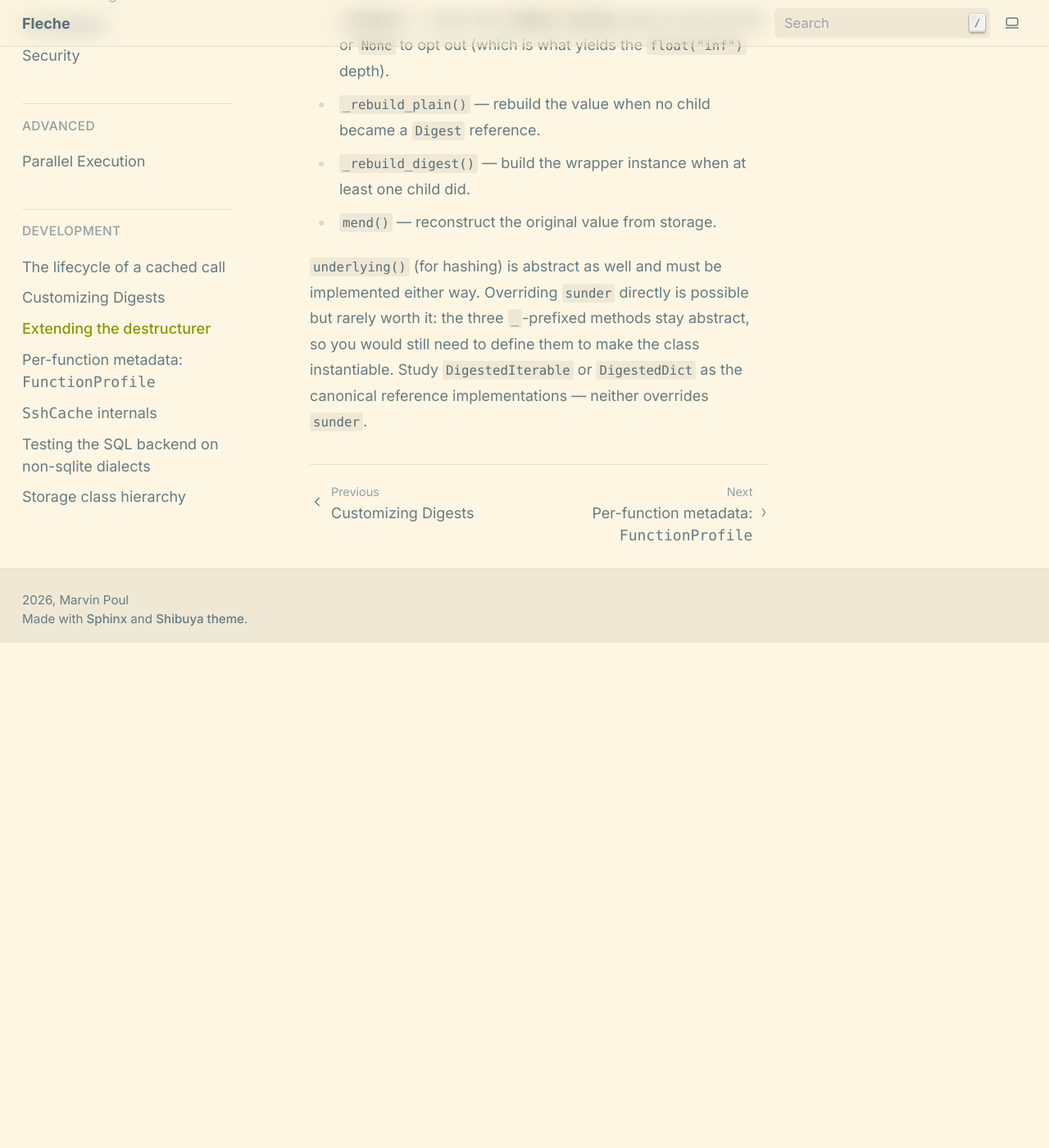
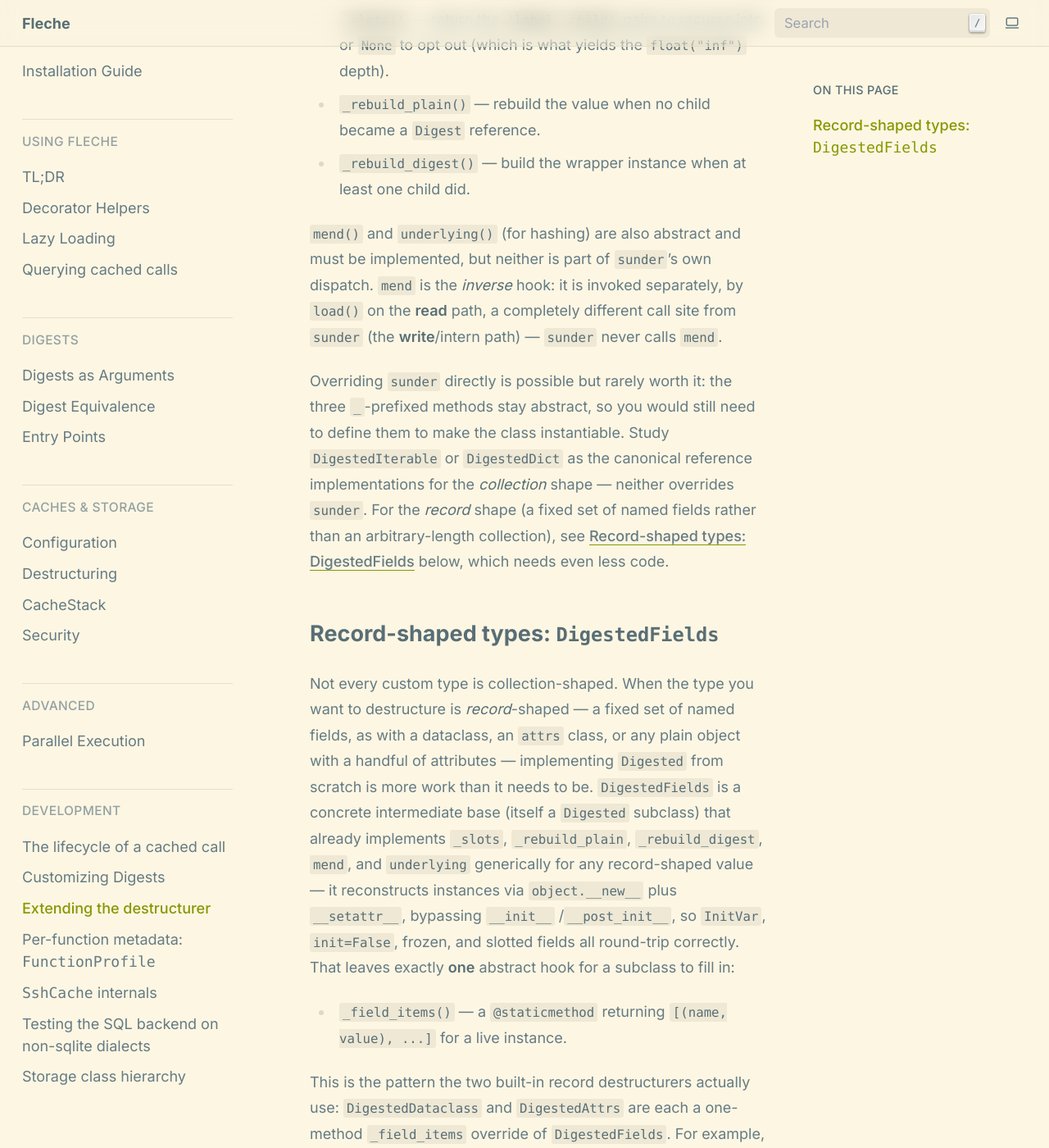
Before and after one commit to pmrv/fleche, a Sphinx documentation site: the page built from docs/dev/extending_destructurer.rst, in a window 1280 px wide and 1400 px high, scrolled down 1597 px. Shown: the whole window at 82% size. Built offline with Sphinx 7.4.7, drawn with Linux system fonts in a browser that asks for light colours; pages that are not in the unit, such as notebooks, are missing from menus; before the commit the page ends 2381 px from its top, so only the background shows below that; some of the changed text lies outside the part shown.

Commit message:
docs(dev): fix sunder/mend dispatch-count contradiction, document DigestedFields path
extending_destructurer.rst had two verified inaccuracies against
src/fleche/storage/destructuring.py:

1. Self-contradiction: the "sunder_fn contract" section told readers to
   "implement the four abstract methods" `Digested.sunder` dispatches to
   (listing `_slots`, `_rebuild_plain`, `_rebuild_digest`, and `mend`), then
   a few lines later said "the three `_`-prefixed methods stay abstract" for
   the same set. `Digested.sunder` (the write/intern path) only calls
   `cls._slots`, `cls._rebuild_plain`, and `cls._rebuild_digest` - it never
   calls `mend`, which is invoked separately by `DestructuringMixin.load` on
   the read path. Confirmed by reading `sunder`'s body and by reproduction:
   a `Digested` subclass whose `mend` raises still returns normally from
   `.sunder(...)`. Fixed the count to three and added a sentence clarifying
   that `mend` (plus `underlying`, used for hashing) are abstract too but
   are not part of `sunder`'s own dispatch.

2. Missing coverage: the page only taught the from-scratch 3-hook
   `Digested` path and never mentioned `DigestedFields`, the concrete
   intermediate base (in the same module) that implements `_slots`,
   `_rebuild_plain`, `_rebuild_digest`, and `mend` generically for any
   record-shaped type, leaving only one abstract hook, `_field_items`.
   2 of the 4 built-in destructurers (`DigestedDataclass`, `DigestedAttrs`)
   are each a one-method `_field_items` override of `DigestedFields` - the
   pattern the codebase itself uses for the most common extension case
   ("I have a record-shaped custom type"). Added a "Record-shaped types:
   DigestedFields" subsection alongside the existing collection-shape
   guidance (DigestedIterable/DigestedDict), pointing readers to whichever
   of the two canonical shapes matches their type. Reproduced end-to-end:
   a `DigestedPoint(DigestedFields)` implementing only `_field_items`,
   registered via `register_destructurer`, round-trips correctly through a
   real `ValueMemory(remaining_depth=0)`.

Validated with `sphinx-build -b html docs docs/_build/html -W --keep-going`:
0 warnings/errors.

Co-Authored-By: Claude Sonnet 5 <noreply@anthropic.com>
Claude-Session: https://claude.ai/code/session_01NM4C4nM3uKEn6MS3rPnE9R

```diff
--- a/docs/dev/extending_destructurer.rst
+++ b/docs/dev/extending_destructurer.rst
@@ -57,14 +57,62 @@ methods it dispatches to:
   value when no child became a :class:`~fleche.digest.Digest` reference.
 - :meth:`~fleche.storage.destructuring.Digested._rebuild_digest` — build the
   wrapper instance when at least one child did.
-- :meth:`~fleche.storage.destructuring.Digested.mend` — reconstruct the
-  original value from storage.
 
-:meth:`~fleche.storage.destructuring.Digested.underlying` (for hashing) is
-abstract as well and must be implemented either way.  Overriding ``sunder``
-directly is possible but rarely worth it: the three ``_``-prefixed methods
-stay abstract, so you would still need to define them to make the class
-instantiable.  Study
+:meth:`~fleche.storage.destructuring.Digested.mend` and
+:meth:`~fleche.storage.destructuring.Digested.underlying` (for hashing) are
+also abstract and must be implemented, but neither is part of ``sunder``'s
+own dispatch. ``mend`` is the *inverse* hook: it is invoked separately, by
+:meth:`~fleche.storage.destructuring.DestructuringMixin.load` on the
+**read** path, a completely different call site from ``sunder`` (the
+**write**/intern path) — ``sunder`` never calls ``mend``.
+
+Overriding ``sunder`` directly is possible but rarely worth it: the three
+``_``-prefixed methods stay abstract, so you would still need to define them
+to make the class instantiable.  Study
 :class:`~fleche.storage.destructuring.DigestedIterable` or
 :class:`~fleche.storage.destructuring.DigestedDict` as the canonical
-reference implementations — neither overrides ``sunder``.
+reference implementations for the *collection* shape — neither overrides
+``sunder``.  For the *record* shape (a fixed set of named fields rather than
+an arbitrary-length collection), see `Record-shaped types: DigestedFields`_
+below, which needs even less code.
+
+Record-shaped types: ``DigestedFields``
+----------------------------------------
+
+Not every custom type is collection-shaped.  When the type you want to
+destructure is *record*-shaped — a fixed set of named fields, as with a
+dataclass, an ``attrs`` class, or any plain object with a handful of
+attributes — implementing :class:`~fleche.storage.destructuring.Digested`
+from scratch is more work than it needs to be.
+:class:`~fleche.storage.destructuring.DigestedFields` is a concrete
+intermediate base (itself a ``Digested`` subclass) that already implements
+``_slots``, ``_rebuild_plain``, ``_rebuild_digest``, ``mend``, and
+``underlying`` generically for any record-shaped value — it reconstructs
+instances via ``object.__new__`` plus ``__setattr__``, bypassing ``__init__``
+/``__post_init__``, so ``InitVar``, ``init=False``, frozen, and slotted
+fields all round-trip correctly. That leaves exactly **one** abstract hook
+for a subclass to fill in:
+
+- :meth:`~fleche.storage.destructuring.DigestedFields._field_items` — a
+  ``@staticmethod`` returning ``[(name, value), ...]`` for a live instance.
+
+This is the pattern the two built-in record destructurers actually use:
+:class:`~fleche.storage.destructuring.DigestedDataclass` and
+:class:`~fleche.storage.destructuring.DigestedAttrs` are each a one-method
+``_field_items`` override of ``DigestedFields``. For example,
+``DigestedDataclass`` in full:
+
+.. code-block:: python
+
+   class DigestedDataclass(DigestedFields):
+       @staticmethod
+       def _field_items(value):
+           return [(f.name, getattr(value, f.name)) for f in dataclasses.fields(value)]
+
+Study whichever of the two canonical shapes matches your type — collection
+(:class:`~fleche.storage.destructuring.DigestedIterable` /
+:class:`~fleche.storage.destructuring.DigestedDict`) or record
+(:class:`~fleche.storage.destructuring.DigestedFields`, via
+``DigestedDataclass``/``DigestedAttrs``) — before writing a ``Digested``
+subclass from scratch: picking the shape that matches is usually far less
+code than implementing all three ``_``-prefixed hooks yourself.
```
Also changed, not shown: other parts of docs/dev/extending_destructurer.rst (+2 -2 lines).
